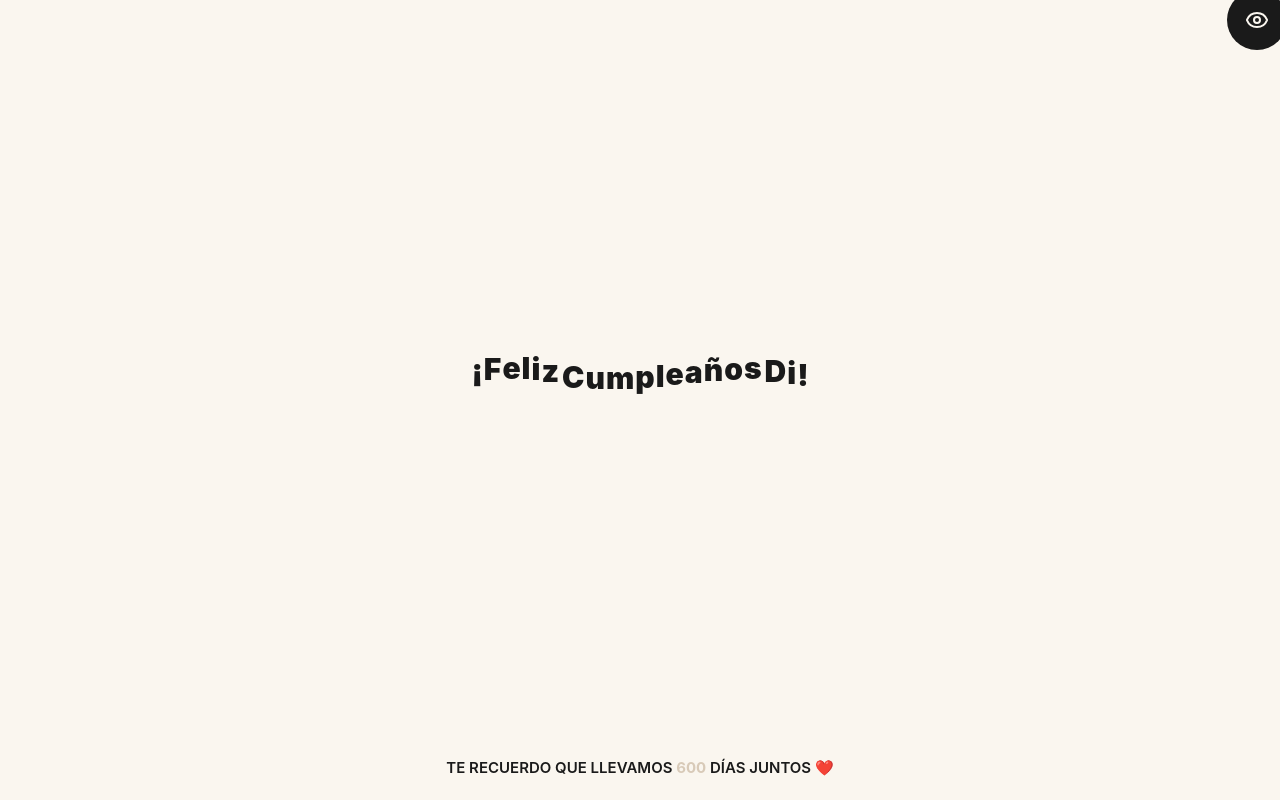
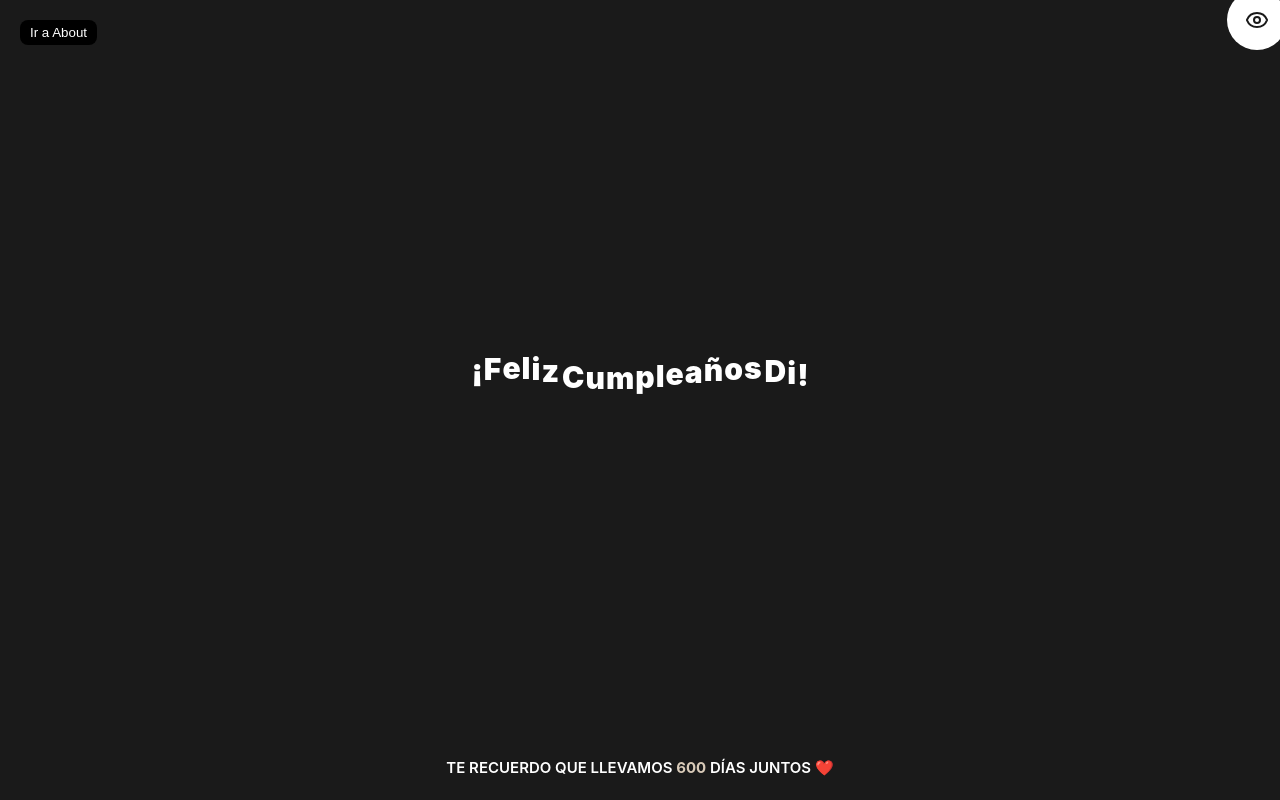
Before and after one commit to sebas0ne/gift-for-di, a React (Create React App) app: page / in a window 1280 px wide. Built offline with nearby package versions, Linux system fonts and the light colour scheme.

Commit message:
adding layout and constants

```diff
--- a/src/App.jsx
+++ b/src/App.jsx
@@ -6,6 +6,7 @@ import './styles/variables.css';
 
 import CircularTextLoader from './components/common/CircularTextLoader';
 import Home from './pages/Home/Home';
+import About from './pages/About';
 
 function App() {
   const [isLoading, setIsLoading] = useState(true);
@@ -23,6 +24,7 @@ function App() {
         ) : (
           <Routes>
             <Route path="/" element={<Home />} />
+            <Route path="/about" element={<About />} />
           </Routes>
         )}
       </div>
--- /dev/null
+++ b/src/layouts/AnimatedLayout.jsx
@@ -0,0 +1,21 @@
+// src/layouts/AnimatedLayout.jsx
+import React from 'react';
+import { AnimatePresence, motion } from 'framer-motion';
+import pageTransitions from '../utils/pageTransitions';
+
+function AnimatedLayout({ children, transitionName = 'fade' }) {
+  const transition = pageTransitions[transitionName];
+
+  return (
+    <AnimatePresence mode="wait">
+      <motion.div
+        key={window.location.pathname}
+        {...transition}
+      >
+        {children}
+      </motion.div>
+    </AnimatePresence>
+  );
+}
+
+export default AnimatedLayout;
--- /dev/null
+++ b/src/pages/About.jsx
@@ -0,0 +1,16 @@
+// src/pages/About/About.jsx
+import React from 'react';
+import AnimatedLayout from '../layouts/AnimatedLayout'
+
+function About() {
+  return (
+    <AnimatedLayout transitionName="portal">
+      <div style={{ padding: '2rem', textAlign: 'center' }}>
+      <h1>About Page</h1>
+      <p>Esta es la segunda página para probar las transiciones 🎉</p>
+    </div>
+    </AnimatedLayout>
+  );
+}
+
+export default About;
--- a/src/pages/Home/Home.jsx
+++ b/src/pages/Home/Home.jsx
@@ -1,17 +1,17 @@
 // src/pages/Home/Home.jsx
 import React from 'react';
 import { motion } from 'framer-motion';
+import { useNavigate } from 'react-router-dom';
 import { Eye } from 'lucide-react';
 import DaysTogether from '../../components/common/DaysTogether';
+import AnimatedLayout from '../../layouts/AnimatedLayout'
+import CONSTANT from '../../utils/constant';
 import '../../styles/Pages/Home/Home.css';
 
 function Home() {
-  const birthdayDate = '2023-10-21';
-  const text = '¡Feliz  Cumpleaños  Di!';
-  const principal = 'Te recuerdo que llevamos';
-  const secondary = 'días juntos';
-
+  const navigate = useNavigate();
   return (
+    <AnimatedLayout transitionName="bounceUp">
       <div className="homeContainer">
         <div className="cornerEyeButton">
           <button className="eyeButton">
@@ -21,7 +21,7 @@ function Home() {
 
         <div className="homeContent">
           <h1 className="birthdayText">
-          {text.split('').map((char, index) => (
+            {CONSTANT.home.text.split('').map((char, index) => (
               <motion.span
                 key={index}
                 className="bounceLetter"
@@ -39,11 +39,29 @@ function Home() {
             ))}
           </h1>
         </div>
-
+        {/* Botón temporal para probar navegación */}
+        <button
+          onClick={() => navigate('/about')}
+          style={{
+            position: 'absolute',
+            top: 20,
+            left: 20,
+            padding: '0.5rem 1rem',
+            border: 'none',
+            borderRadius: '8px',
+            background: 'black',
+            color: 'white',
+            cursor: 'pointer',
+            zIndex: 10,
+          }}
+        >
+          Ir a About
+        </button>
         <div className="homeFooter">
-        <DaysTogether textPrincipal={principal} textSecondary={secondary} startDate={birthdayDate} />
+          <DaysTogether textPrincipal={CONSTANT.home.principal} textSecondary={CONSTANT.home.secondary} startDate={CONSTANT.home.birthdayDate} />
         </div>
       </div>
+    </AnimatedLayout>
   );
 }
 
--- a/src/styles/Pages/Home/Home.css
+++ b/src/styles/Pages/Home/Home.css
@@ -6,7 +6,7 @@
     justify-content: space-between;
     align-items: center;
     min-height: 100vh;
-    background-color: var(--color-beige-light);
+    background-color: var(--color-black);
   }
 
   .homeContent {
@@ -20,7 +20,7 @@
   .birthdayText {
     font-size: 3rem;
     font-weight: 900;
-    color: var(--color-black);
+    color: var(--color-white);
     text-align: center;
     display: flex;
     flex-wrap: wrap;
@@ -49,8 +49,8 @@
     width: 60px;
     height: 60px;
     border-radius: 50%;
-    background-color: var(--color-black);
-    color: var(--color-beige-light);
+    background-color: var(--color-white);
+    color: var(--color-black);
     border: none;
     outline: none;
     position: relative;
--- a/src/styles/common/daysTogether.css
+++ b/src/styles/common/daysTogether.css
@@ -5,7 +5,7 @@
     font-size: 1.5rem;
     margin-top: 0;
     padding-bottom: 2rem;
-    color: var(--color-black);
+    color: var(--color-white);
     font-weight: 600;
   }
 
--- /dev/null
+++ b/src/utils/constant.js
@@ -0,0 +1,13 @@
+export default {
+  "home": {
+    "birthdayDate": "2023-10-21",
+    "text": "¡Feliz  Cumpleaños  Di!",
+    "principal": "Te recuerdo que llevamos",
+    "secondary": "días juntos",
+  },
+  "favorites": {
+    "editTitle": "EDIT FAVORITE LIST",
+    "saveOption": "SAVE OPTION",
+    "editList": "EDIT LIST"
+  }
+}
--- /dev/null
+++ b/src/utils/pageTransitions.js
@@ -0,0 +1,61 @@
+// src/animations/pageTransitions.js
+
+const pageTransitions = {
+    fade: {
+      initial: { opacity: 0 },
+      animate: { opacity: 1 },
+      exit: { opacity: 0 },
+      transition: { duration: 0.6, ease: 'easeInOut' }
+    },
+
+    slideUp: {
+      initial: { opacity: 0, y: 40 },
+      animate: { opacity: 1, y: 0 },
+      exit: { opacity: 0, y: -40 },
+      transition: { duration: 0.6, ease: 'easeOut' }
+    },
+
+    slideLeft: {
+      initial: { opacity: 0, x: -100 },
+      animate: { opacity: 1, x: 0 },
+      exit: { opacity: 0, x: 100 },
+      transition: { duration: 0.5, ease: 'easeInOut' }
+    },
+
+    portal: {
+      initial: { opacity: 0, rotateY: 90 },
+      animate: { opacity: 1, rotateY: 0 },
+      exit: { opacity: 0, rotateY: -90 },
+      transition: { duration: 0.7, ease: 'easeInOut' }
+    },
+
+    zoom: {
+      initial: { opacity: 0, scale: 0.9 },
+      animate: { opacity: 1, scale: 1 },
+      exit: { opacity: 0, scale: 1.1 },
+      transition: { duration: 0.5 }
+    },
+
+    bounceUp: {
+      initial: { opacity: 0, y: 100 },
+      animate: { opacity: 1, y: 0 },
+      exit: { opacity: 0, y: 100 },
+      transition: { duration: 0.6, type: 'spring', stiffness: 100 }
+    },
+
+    slideFadeBottom: {
+      initial: { opacity: 0, y: 80 },
+      animate: { opacity: 1, y: 0 },
+      exit: { opacity: 0, y: 80 },
+      transition: { duration: 0.7, ease: 'easeOut' }
+    },
+
+    dissolve: {
+      initial: { opacity: 0, scale: 0.95, filter: 'blur(5px)' },
+      animate: { opacity: 1, scale: 1, filter: 'blur(0px)' },
+      exit: { opacity: 0, scale: 1.05, filter: 'blur(8px)' },
+      transition: { duration: 0.6, ease: 'easeInOut' }
+    },
+  };
+
+  export default pageTransitions;
```
Lines whose indentation alone changed are shown as unchanged.
